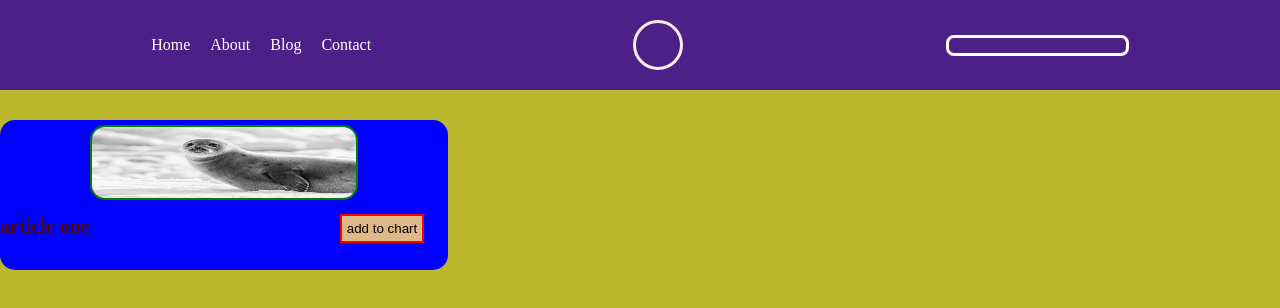
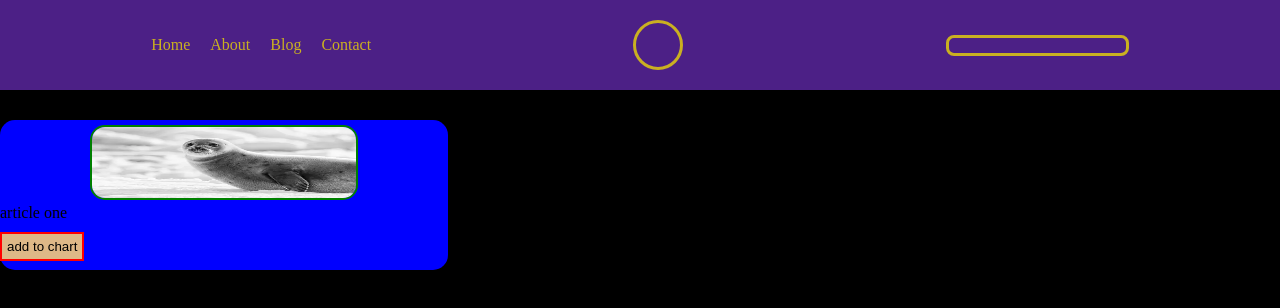
Before and after one commit to Oussecg/fo9ma.com, a website: page index.html in a window 1280 px wide. Drawn offline with nearby package versions, Linux system fonts and the light colour scheme.

Commit message:
I remove the random background and use it in some text .

```diff
--- a/script.js
+++ b/script.js
@@ -21,8 +21,7 @@ class Operators {
 
   changeVariables() {
     setInterval(() => {
-      const v = this.randomColor();
-      $('html').css("--background-color", v);
+      $('html').css("--font-color", this.randomColor());
     }, 1000);
   }
 }
--- a/style.css
+++ b/style.css
@@ -2,6 +2,7 @@
   padding: 0;
   margin: 0;
   box-sizing: border-box;
+  transition: 1s;
 }
 
 :root {
@@ -12,7 +13,6 @@
 
 body {
   background-color: var(--background-color);
-    transition: background-color 600ms;
 }
 
 .header {
@@ -31,10 +31,9 @@ body {
 }
 
 .links-list a {
+  color: var(--font-color);
   display: inline-block;
-    color: white;
   text-decoration: none;
-    transition: 1s;
 }
 
 .links-list a:hover {
@@ -46,7 +45,6 @@ body {
   height: 50px;
   border-radius: 50%;
   border: 3px solid var(--font-color);
-    transition: 1s;
 }
 
 .fo9ma-logo-container:hover {
@@ -55,15 +53,13 @@ body {
 
 .search-bar {
   border-radius: 8px;
-    border: 3px solid white;
+  border: 3px solid var(--font-color);
   outline: none;
   background: none;
   text-align: center;
-    color: var(--font-color);
-    transition: 1s;
 }
 
-.search-bar:hover {
+.search-bar:focus {
   padding: 2px 5px;
 }
 form {
@@ -82,7 +78,7 @@ button {
   border: 2px solid red;
   background-color: burlywood;
 }
-.articale {
+.article {
   display: inline-block;
   margin-right: 55%;
   margin-top: 10px;
@@ -90,17 +86,11 @@ button {
   color: rgb(73, 7, 7);
   font-weight: bold;
 }
-.image img{
-
-  border: 2px solid green ;
-  border-radius: 15px
-
-  ;
+.image img {
+  border: 2px solid green;
+  border-radius: 15px;
   margin-top: 5px;
-
 }
-.image{
+.image {
   text-align: center;
-
-
 }
```
Lines whose indentation alone changed are shown as unchanged.
